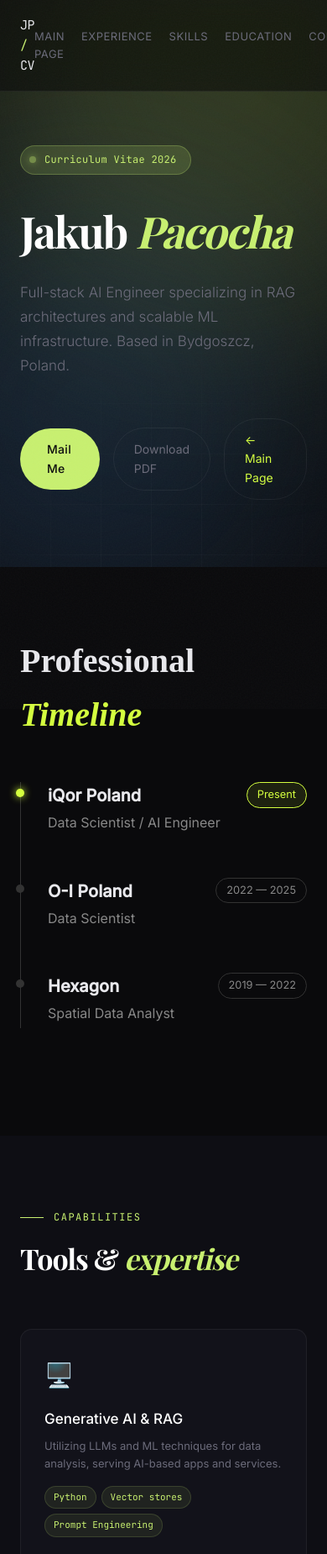
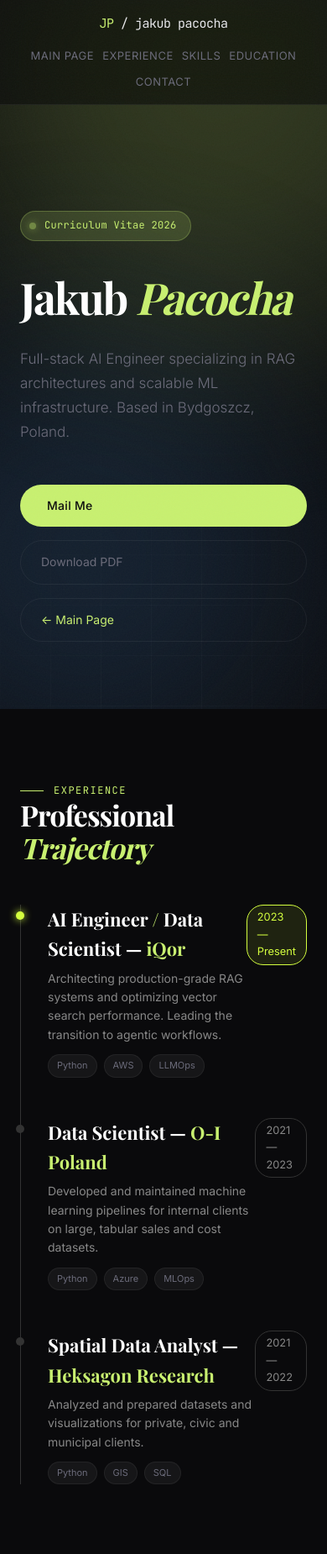
Before and after one commit to JPacoch/jakubpacocha.com, a plain HTML site: page cv.html in a window 390 px wide. Shown: the top 1850 px of the page at 84% size. Drawn offline with nearby package versions, Linux system fonts and the light colour scheme; a web font is replaced by a local one.

Commit message:
cv page mechanics and text initial fixes

```diff
--- /dev/null
+++ b/css/mobile_nav.css
@@ -0,0 +1,28 @@
+  @media (max-width: 768px) {
+    #navbar {
+      flex-direction: column;
+      height: auto;
+      padding: 1rem;
+    }
+    .nav-links {
+      margin-top: 1rem;
+      flex-wrap: wrap;
+      justify-content: center;
+      gap: 10px;
+    }
+
+    .hero-cta {
+      display: flex;
+      flex-direction: column;
+      gap: 1rem;
+    }
+    .hero-cta a {
+      width: 100%;
+      text-align: center;
+      box-sizing: border-box;
+    }
+
+    .hero-scroll-hint {
+      display: none;
+    }
+  }
--- a/cv.html
+++ b/cv.html
@@ -3,17 +3,19 @@
 <head>
     <meta charset="UTF-8">
     <meta name="viewport" content="width=device-width, initial-scale=1.0">
-    <title>CV | Jakub Pacocha</title>
+    <title>Jakub Pacocha | CV </title>
     <link rel="preconnect" href="https://fonts.googleapis.com">
     <link rel="preconnect" href="https://fonts.gstatic.com" crossorigin>
     <link rel="stylesheet" href="https://cdnjs.cloudflare.com/ajax/libs/font-awesome/6.0.0/css/all.min.css">
     <link href="https://fonts.googleapis.com/css2?family=Playfair+Display:ital,wght@0,400;0,700;1,400&family=JetBrains+Mono:wght@300;400;500&family=Inter:wght@300;400;500&display=swap" rel="stylesheet">
     <link rel="stylesheet" href="css/style.css">
+    <link rel="stylesheet" href="css/mobile_nav.css">
 </head>
 <body>
 
+<!-- NAV -->
     <nav id="navbar">
-        <div class="nav-logo">JP <span>/</span> CV</div>
+        <div class="nav-logo"><span>JP</span> / jakub pacocha</div>
         <div class="nav-links">
             <a href="index.html">Main Page</a>
             <a href="#experience">Experience</a>
@@ -24,7 +26,7 @@
     </nav>
 
     <main>
-        <section class="hero" style="min-height: 80vh;">
+        <section class="hero" style="min-height: 100vh;">
             <div class="hero-grid"></div>
             <div class="orb orb-1"></div>
             <div class="orb orb-2"></div>
@@ -42,49 +44,66 @@
                 <div class="hero-cta">
                     <a href="mailto:pacochp@gmail.com" class="btn-primary">Mail Me</a>
                     <a href="#" class="btn-secondary">Download PDF</a>
-                    <a href="index.html" class="btn-secondary" style="color:#d4ff3f"><- Main Page</a>
+                    <a href="index.html" class="btn-secondary" style="color: #c8f070;"><- Main Page</a>
                 </div>
+            </div>
+            <div class="hero-scroll-hint">
+                <div class="line"></div>
+                <span>Scroll</span>
             </div>
         </section>
 
-        <section class="reveal">
+        <!-- EXP -->
+        <section id="experience" class="reveal">
+            <div class="section-label" style="text-align: center; margin: auto; justify-content: center; align-items: center;">Experience</div>
             <div style="max-width: 800px; margin: 0 auto;" class="reveal">
-                <h2 style="font-family: serif; font-size: 2.5rem; margin-bottom: 3rem;">
-                Professional <span style="color: #d4ff3f; font-style: italic;">Timeline</span>
-                </h2>
-
+                <h2 class="section-title">Professional <em>Trajectory</em></span></h2>
                 <div style="border-left: 1px solid #333; padding-left: 2rem; position: relative;" class="reveal">
-
-                <div style="margin-bottom: 3rem; position: relative;" class="reveal">
+                <div style="margin-bottom: 3rem; margin-top: 3rem; position: relative;" class="reveal">
                     <div style="position: absolute; left: -2.35rem; top: 0.5rem; width: 10px; height: 10px; background: #d4ff3f; border-radius: 50%; box-shadow: 0 0 10px #d4ff3f;"></div>
                     <div style="display: flex; justify-content: space-between; align-items: flex-start;">
-                    <div>
-                        <h3 style="font-size: 1.25rem; margin: 0; font-weight: 600;">iQor Poland</h3>
-                        <p style="color: #888; margin: 0.25rem 0;">Data Scientist / AI Engineer</p>
+                    <div class="project-info">
+                        <h3>AI Engineer <span style="color: #c8f070;">/</span> Data Scientist — <span style="color: #c8f070;">iQor</span></h3>
+                        <p style="color: #888; margin: 0.25rem 0;">Architecting production-grade RAG systems and optimizing vector search performance. Leading the transition to agentic workflows.</p>
+                        <div class="project-meta">
+                            <span class="project-tag">Python</span>
+                            <span class="project-tag">AWS</span>
+                            <span class="project-tag">LLMOps</span>
+                        </div>
                     </div>
-                    <span style="background: rgba(212, 255, 63, 0.1); color: #d4ff3f; padding: 4px 12px; border-radius: 20px; font-size: 0.8rem; border: 1px solid #d4ff3f;">Present</span>
+                    <span style="background: rgba(212, 255, 63, 0.1); color: #d4ff3f; padding: 4px 12px; border-radius: 20px; font-size: 0.8rem; border: 1px solid #d4ff3f;">2023 — Present</span>
                     </div>
                 </div>
 
                 <div style="margin-bottom: 3rem; position: relative;" class="reveal">
                     <div style="position: absolute; left: -2.35rem; top: 0.5rem; width: 10px; height: 10px; background: #333; border-radius: 50%;"></div>
                     <div style="display: flex; justify-content: space-between; align-items: flex-start;">
-                    <div>
-                        <h3 style="font-size: 1.25rem; margin: 0; font-weight: 600;">O-I Poland</h3>
-                        <p style="color: #888; margin: 0.25rem 0;">Data Scientist</p>
+                    <div class="project-info">
+                        <h3>Data Scientist — <span style="color: #c8f070;">O-I Poland</span></h3>
+                        <p style="color: #888; margin: 0.25rem 0;">Developed and maintained machine learning pipelines for internal clients on large, tabular sales and cost datasets.</p>
+                        <div class="project-meta">
+                            <span class="project-tag">Python</span>
+                            <span class="project-tag">Azure</span>
+                            <span class="project-tag">MLOps</span>
+                        </div>
                     </div>
-                    <span style="border: 1px solid #333; color: #888; padding: 4px 12px; border-radius: 20px; font-size: 0.8rem;">2022 — 2025</span>
+                    <span style="border: 1px solid #333; color: #888; padding: 4px 12px; border-radius: 20px; font-size: 0.8rem;">2021 — 2023</span>
                     </div>
                 </div>
 
                 <div style="margin-bottom: 3rem; position: relative;" class="reveal">
                     <div style="position: absolute; left: -2.35rem; top: 0.5rem; width: 10px; height: 10px; background: #333; border-radius: 50%;"></div>
                     <div style="display: flex; justify-content: space-between; align-items: flex-start;">
-                    <div>
-                        <h3 style="font-size: 1.25rem; margin: 0; font-weight: 600;">Hexagon</h3>
-                        <p style="color: #888; margin: 0.25rem 0;">Spatial Data Analyst</p>
+                    <div class="project-info">
+                        <h3>Spatial Data Analyst — <span style="color: #c8f070;">Heksagon Research</span></h3>
+                        <p style="color: #888; margin: 0.25rem 0;">Analyzed and prepared datasets and visualizations for private, civic and municipal clients.</p>
+                        <div class="project-meta">
+                            <span class="project-tag">Python</span>
+                            <span class="project-tag">GIS</span>
+                            <span class="project-tag">SQL</span>
+                        </div>
                     </div>
-                    <span style="border: 1px solid #333; color: #888; padding: 4px 12px; border-radius: 20px; font-size: 0.8rem;">2019 — 2022</span>
+                    <span style="border: 1px solid #333; color: #888; padding: 4px 12px; border-radius: 20px; font-size: 0.8rem;">2021 — 2022</span>
                     </div>
                 </div>
 
@@ -92,46 +111,59 @@
             </div>
         </section>
 
-
-        <!-- <section id="experience" class="reveal">
+        <!-- EXP2 -->
+        <!-- <section id="education" class="reveal">
             <div class="section-label">Experience</div>
             <h2 class="section-title">Professional <em>Trajectory</em></h2>
 
             <div class="projects-list">
                 <div class="project-item">
-                    <span class="project-num">Present</span>
+                    <span class="project-num">2023/Present</span>
                     <div class="project-info">
-                        <h3>Senior AI Engineer — [Company Name]</h3>
+                        <h3>AI Engineer / Data Scientist — [iQor Poland]</h3>
                         <p>Architecting production-grade RAG systems and optimizing vector search performance. Leading the transition to agentic workflows.</p>
                         <div class="project-meta">
                             <span class="project-tag">Python</span>
-                            <span class="project-tag">PyTorch</span>
+                            <span class="project-tag">AWS</span>
                             <span class="project-tag">LLMOps</span>
                         </div>
                     </div>
                 </div>
 
                 <div class="project-item">
-                    <span class="project-num">2022</span>
+                    <span class="project-num">2021/23</span>
                     <div class="project-info">
-                        <h3>Software Engineer — [Previous Company]</h3>
-                        <p>Developed scalable microservices and high-fidelity user interfaces. Focused on performance bottlenecks and real-time data streaming.</p>
+                        <h3>Data Scientist — [O-I Poland]</h3>
+                        <p>Developed and maintained machine learning pipelines for internal clients on large, tabular sales and cost datasets.</p>
                         <div class="project-meta">
-                            <span class="project-tag">TypeScript</span>
-                            <span class="project-tag">Go</span>
-                            <span class="project-tag">Kubernetes</span>
+                            <span class="project-tag">Python</span>
+                            <span class="project-tag">Azure</span>
+                            <span class="project-tag">MLOps</span>
+                        </div>
+                    </div>
+                </div>
+                <div class="project-item">
+                    <span class="project-num">2021/22</span>
+                    <div class="project-info">
+                        <h3>Spatial Data Analyst — [Heksagon Research]</h3>
+                        <p>Analyzed and prepared datasets and visualizations for private, civic and municipal clients.</p>
+                        <div class="project-meta">
+                            <span class="project-tag">Python</span>
+                            <span class="project-tag">GIS</span>
+                            <span class="project-tag">SQL</span>
                         </div>
                     </div>
                 </div>
             </div>
         </section> -->
 
-        <section id="skills" class="reveal">
+        <!-- SKILLS -->
+        <section id="skills" class="reveal" style="text-align: center; margin: auto; justify-content: center; align-items: center;">
             <div class="reveal">
                 <div class="section-label">Capabilities</div>
-                <h2 class="section-title">Tools &amp; <em>expertise</em></h2>
+                <h2 class="section-title" style="text-align: center; margin: auto; justify-content: center; align-items: center;">Tools &amp; <em>expertise</em></h2>
             </div>
-            <div class="skills-grid">
+            <div class="skills-grid" style="text-align: center; margin: auto; justify-content: center; margin-top: 3rem;">
                 <div class="skill-card reveal">
                 <div class="skill-icon">🖥️</div>
                 <h3>Generative AI & RAG</h3>
@@ -175,6 +207,7 @@
             </div>
         </section>
 
+        <!-- CONTACT -->
         <section id="contact">
             <div class="orb orb-3"></div>
             <div class="contact-inner reveal">
```
Also changed, not shown: index.html (+14 -13 lines).
